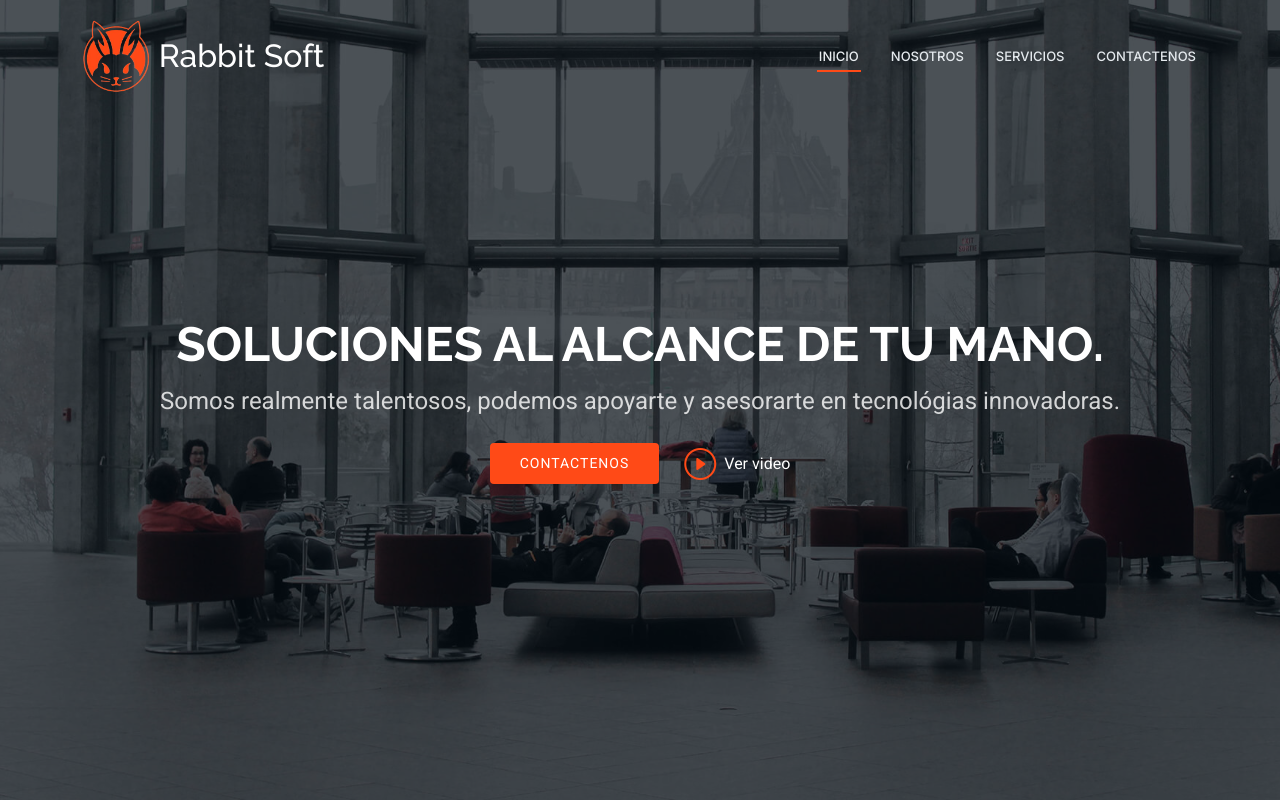
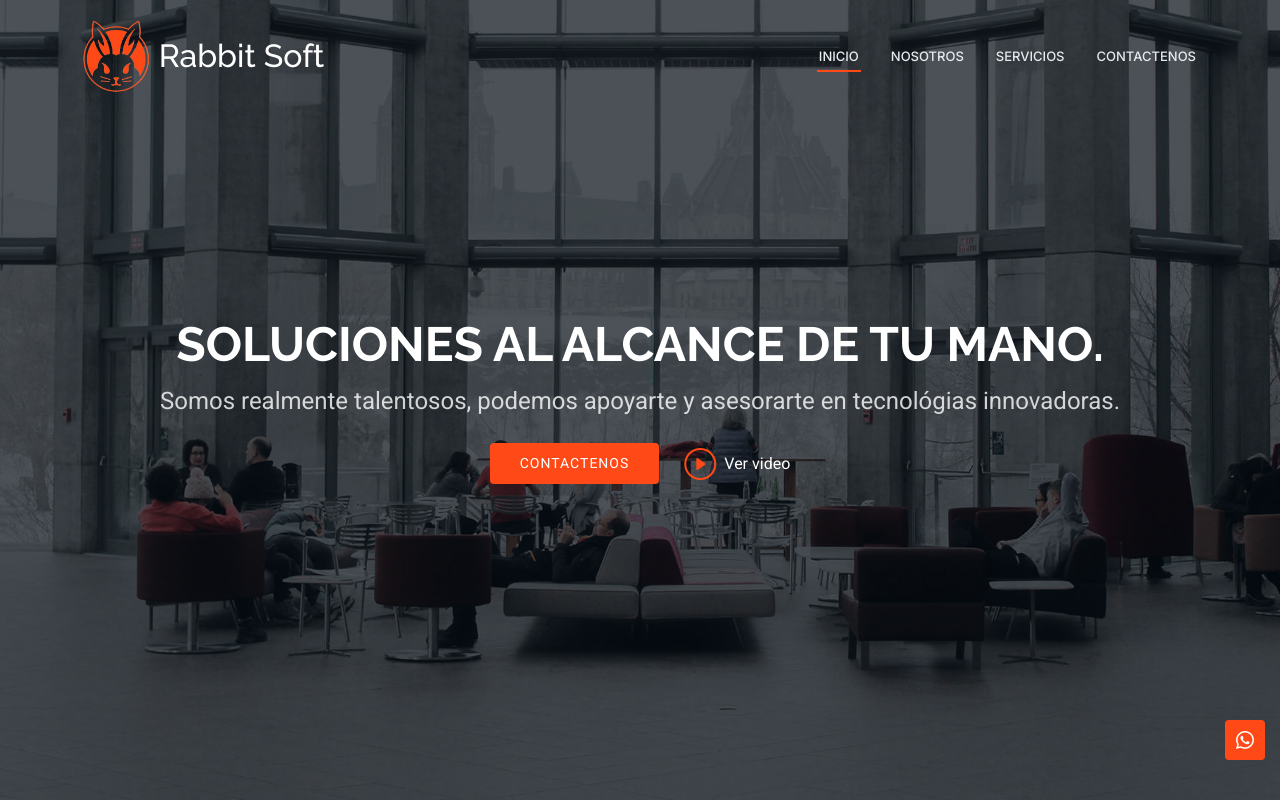
Before and after one commit to jakumai/web-page, a plain HTML site: page index.html in a window 1280 px wide. Shown: the top 800 px of the page. Drawn offline with Linux system fonts and the light colour scheme.

Commit message:
Subiendo whatsapp

```diff
--- a/assets/css/main.css
+++ b/assets/css/main.css
@@ -750,6 +750,33 @@ h6 {
   100% {
     transform: rotate(360deg);
   }
+}
+
+/**
+*
+**/
+
+.scroll-top-whatsapp {
+  position: fixed;
+  right: 15px;
+  bottom: 40px;
+  z-index: 99999;
+  background-color: var(--accent-color);
+  width: 40px;
+  height: 40px;
+  border-radius: 4px;
+  transition: all 0.4s;
+}
+
+.scroll-top-whatsapp i {
+  font-size: 24px;
+  color: var(--contrast-color);
+  line-height: 0;
+}
+
+.scroll-top-whatsapp:hover {
+  background-color: color-mix(in srgb, var(--accent-color), transparent 20%);
+  color: var(--contrast-color);
 }
 
 /*--------------------------------------------------------------
--- a/index.html
+++ b/index.html
@@ -577,7 +577,13 @@
   </footer>
 
   <!-- Scroll Top -->
-  <a href="#" id="scroll-top" class="scroll-top d-flex align-items-center justify-content-center"><i class="bi bi-arrow-up-short"></i></a>
+  <a href="#" id="scroll-top" class="scroll-top d-flex align-items-center justify-content-center">
+    <i class="bi bi-arrow-up-short"></i>
+  </a>
+
+  <a href="https://wa.me/5491123456789?text=Hola%20estoy%20interesado" target="_blank" id="scroll-top-whatsapp" class="scroll-top-whatsapp d-flex align-items-center justify-content-center">
+    <i class="bi bi-whatsapp" style="font-size: 18px;"></i>
+  </a>
 
   <!-- Preloader -->
   <div id="preloader"></div>
```
